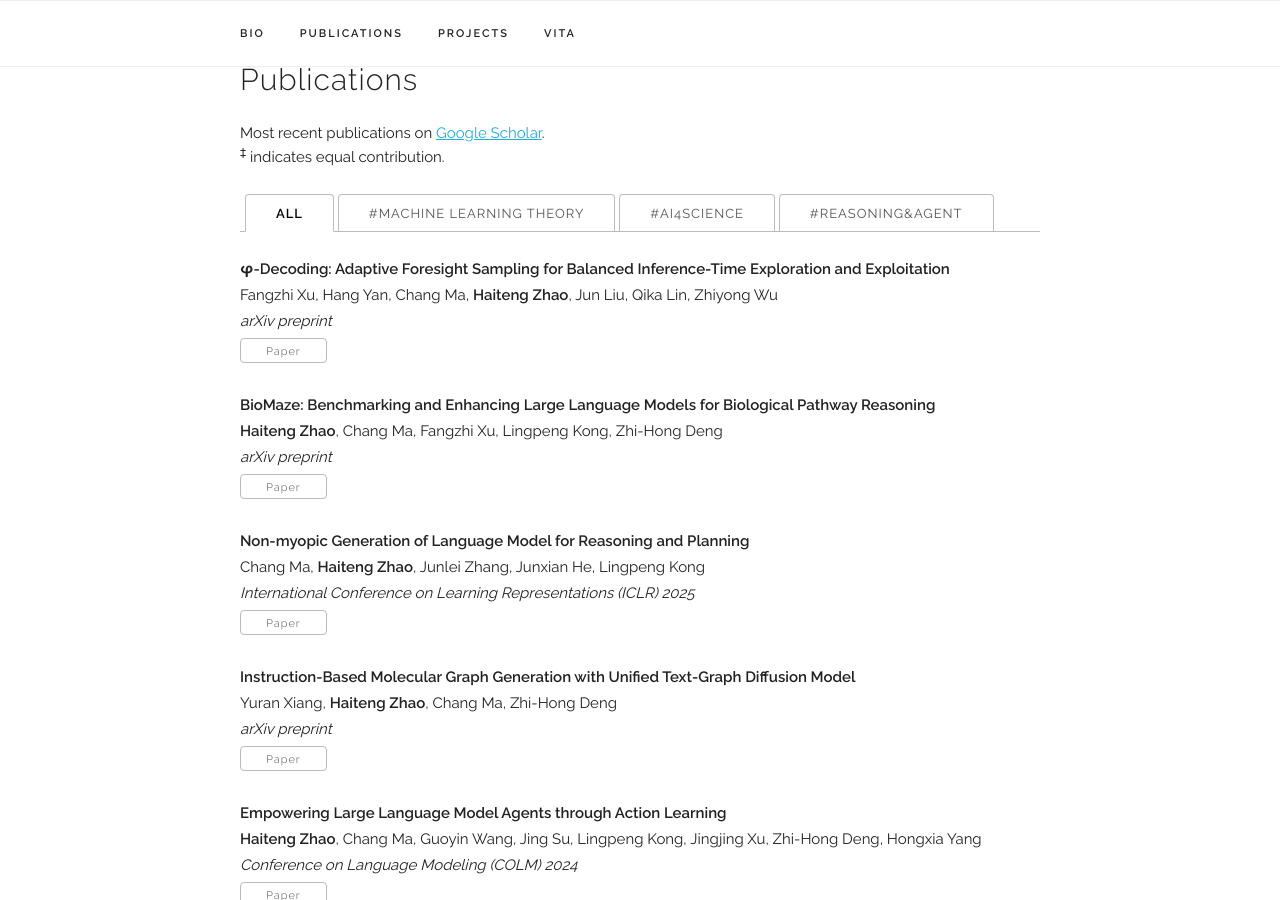
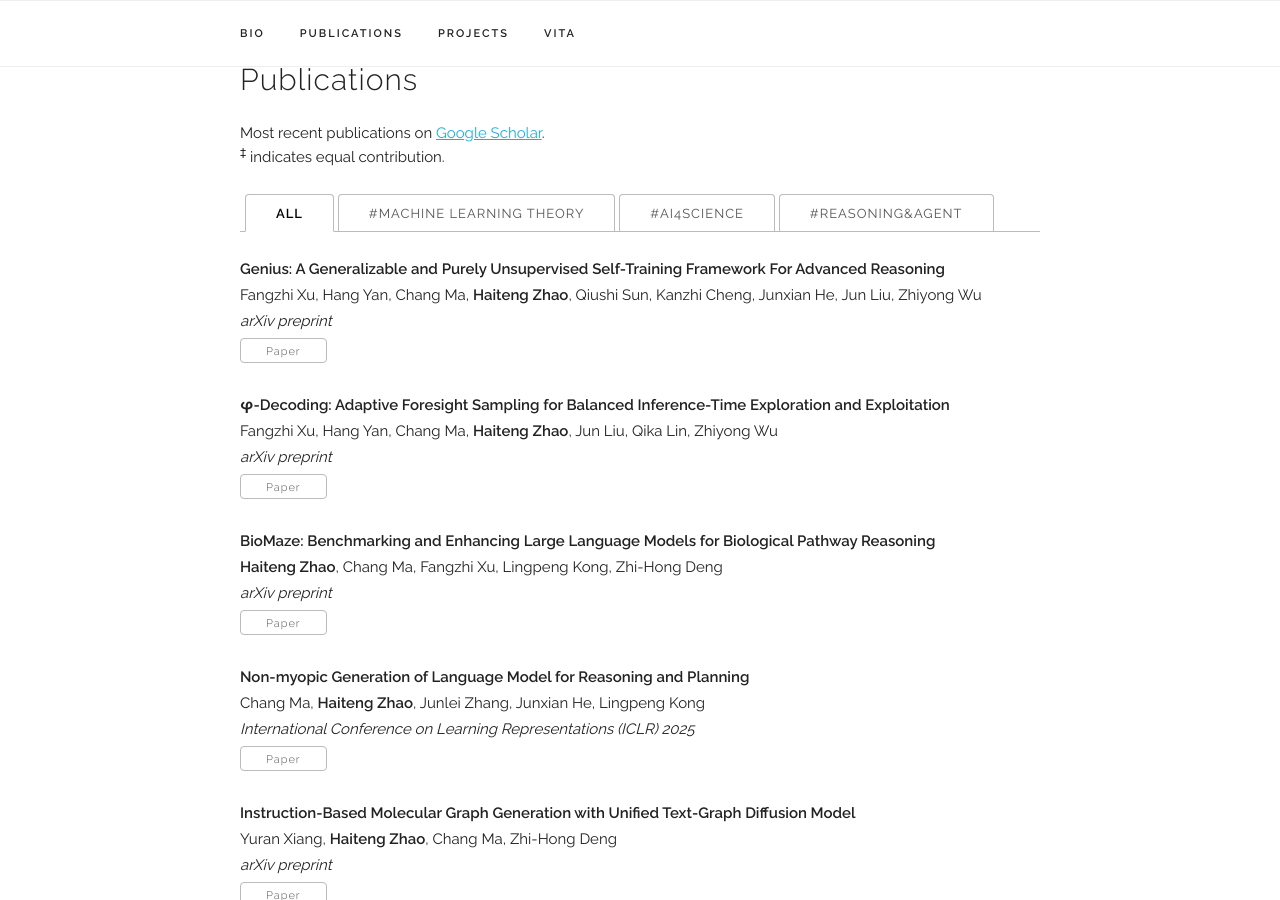
Before and after one commit to zhao-ht/haitengzhao, a Jekyll site: the page built from index.html, in a window 1280 px wide and 900 px high, scrolled down 1036 px. Built offline with Jekyll 4.4.1, drawn with Linux system fonts in a browser that asks for light colours; some web fonts are replaced.

Commit message:
Update publications.yaml

```diff
--- a/_data/publications.yaml
+++ b/_data/publications.yaml
@@ -1,4 +1,11 @@
 papers:
+  - title: "Genius: A Generalizable and Purely Unsupervised Self-Training Framework For Advanced Reasoning"
+    authors: "Fangzhi Xu, Hang Yan, Chang Ma, <b>Haiteng Zhao</b>, Qiushi Sun, Kanzhi Cheng, Junxian He, Jun Liu, Zhiyong Wu"
+    venue: "arXiv preprint"
+    paper_pdf: "https://arxiv.org/pdf/2504.08672?"
+    ai4science: n
+    agent: y
+
   - title: "φ-Decoding: Adaptive Foresight Sampling for Balanced Inference-Time Exploration and Exploitation"
     authors: "Fangzhi Xu, Hang Yan, Chang Ma, <b>Haiteng Zhao</b>, Jun Liu, Qika Lin, Zhiyong Wu"
     venue: "arXiv preprint"
```
